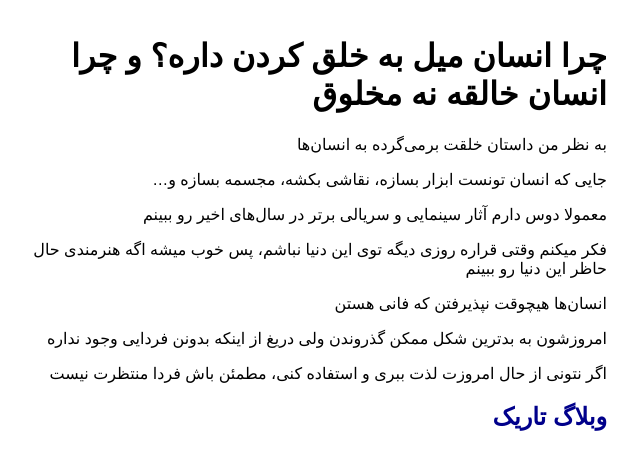
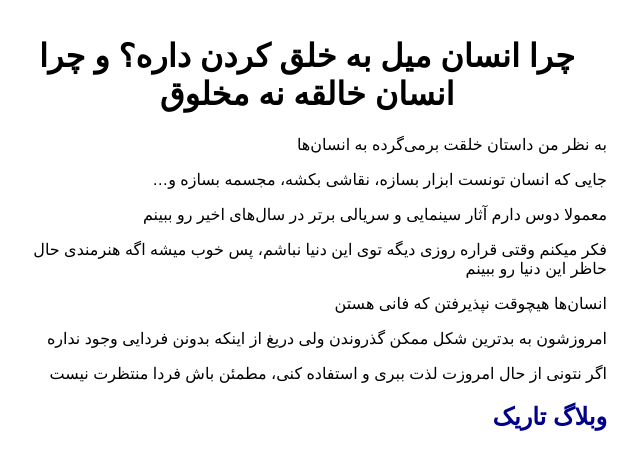
Before and after one commit to darkblog/darkblog.github.io, a Jekyll site: the page built from _posts/2024-7-3-8.md, in a window 1280 px wide. Shown: the top 470 px of the page, without its empty margins (437-1077 px from the left). Built offline with Jekyll 4.4.1, drawn with Linux system fonts in a browser that asks for light colours.

Commit message:
Update post.html

```diff
--- a/_layouts/post.html
+++ b/_layouts/post.html
@@ -7,7 +7,7 @@
 <head>
 <title>{{ page.title }}</title>
 <meta name="viewport" content="width=device-width">
-<style>body{font-family:sans-serif;margin:auto;padding:1em;max-width:600px}a{text-decoration:none;color:darkblue}</style>
+<style>body{font-family:sans-serif;margin:auto;padding:1em;max-width:600px}a{text-decoration:none;color:darkblue}a,h1{text-align:center}</style>
 </head>
 <body>
 <h1>{{ page.title }}</h1>
```
